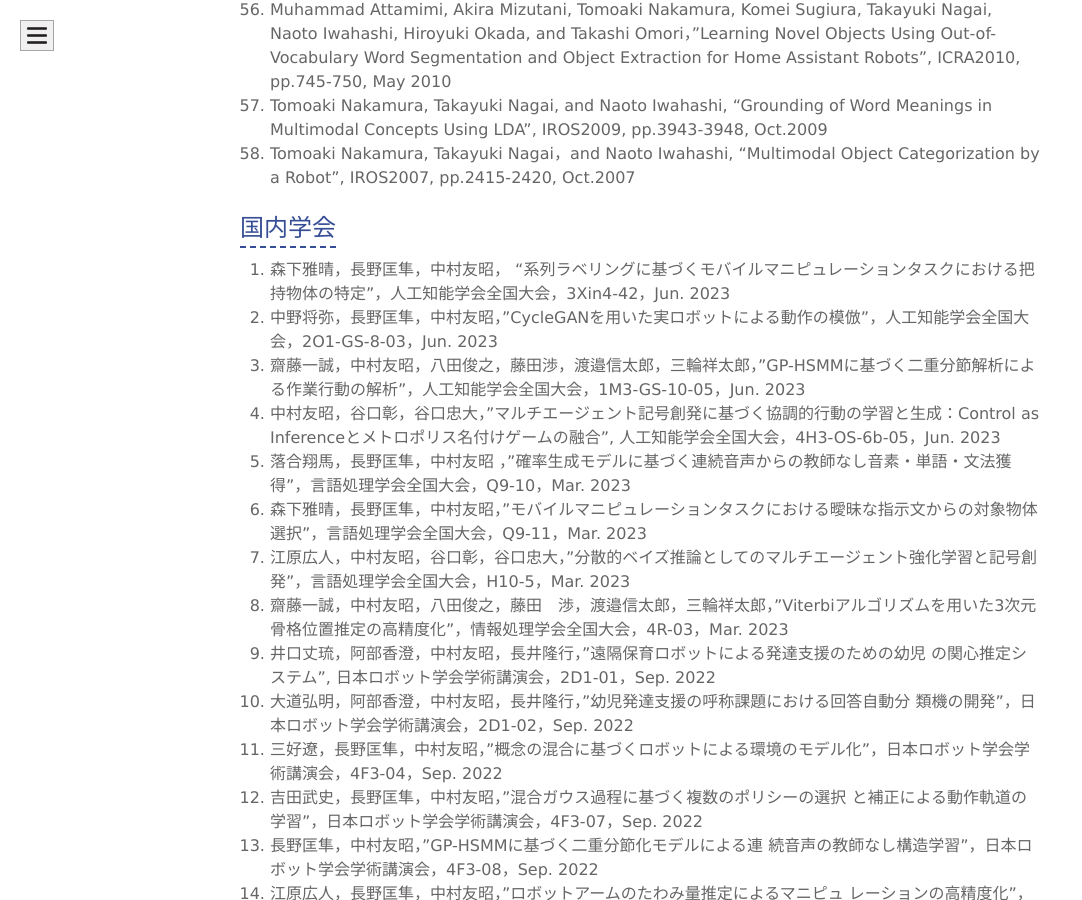
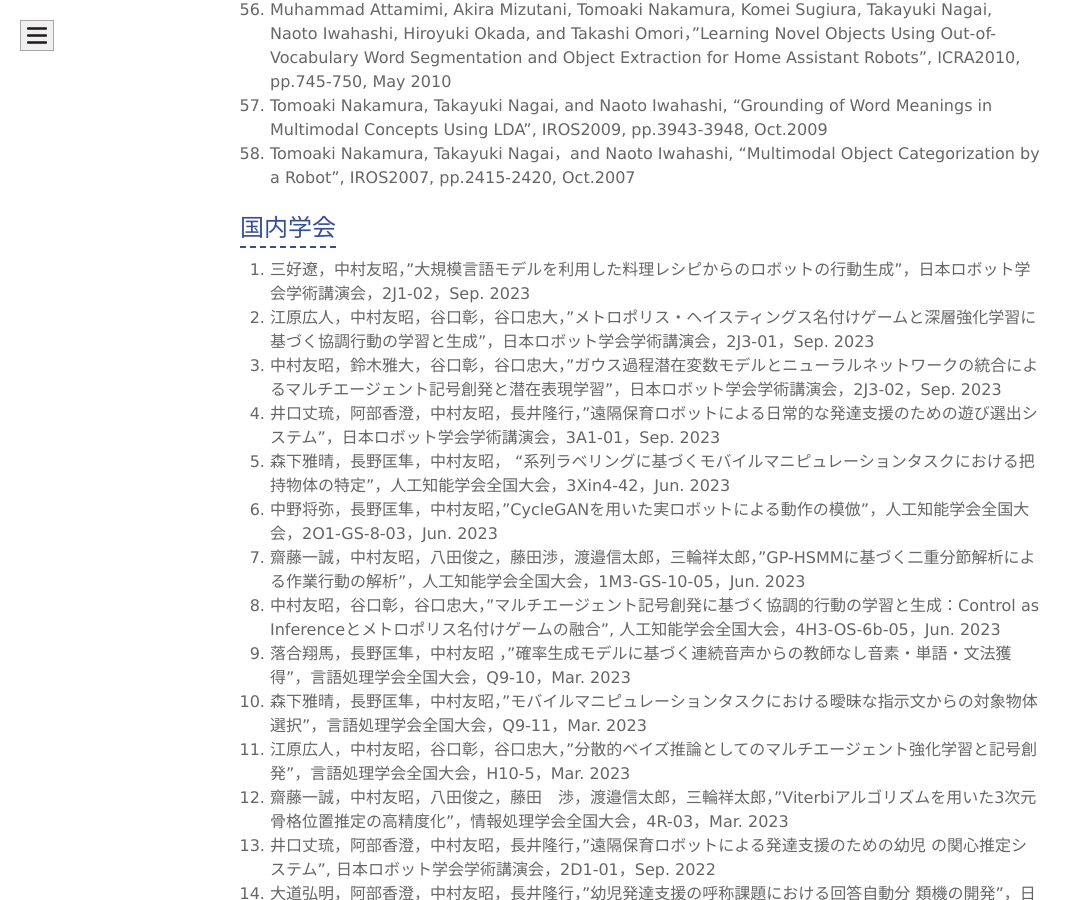
Before and after one commit to naka-lab/naka-lab.github.io, a Jekyll site: the page built from subpages/pub.md, in a window 1280 px wide and 900 px high, scrolled down 8977 px. Shown: the whole window, without its empty margins (0-1082 px from the left). Built offline with Jekyll 4.4.1, drawn with Linux system fonts in a browser that asks for light colours.

Commit message:
Update pub.md

```diff
--- a/subpages/pub.md
+++ b/subpages/pub.md
@@ -146,6 +146,10 @@ Signal Processing, pp. 13-16, Feb. 2020
 
 
 ## 国内学会
+1. 三好遼，中村友昭，"大規模言語モデルを利用した料理レシピからのロボットの行動生成"，日本ロボット学会学術講演会，2J1-02，Sep. 2023
+1. 江原広人，中村友昭，谷口彰，谷口忠大，"メトロポリス・ヘイスティングス名付けゲームと深層強化学習に基づく協調行動の学習と生成"，日本ロボット学会学術講演会，2J3-01，Sep. 2023
+1. 中村友昭，鈴木雅大，谷口彰，谷口忠大，"ガウス過程潜在変数モデルとニューラルネットワークの統合によるマルチエージェント記号創発と潜在表現学習"，日本ロボット学会学術講演会，2J3-02，Sep. 2023
+1. 井口丈琉，阿部香澄，中村友昭，長井隆行，"遠隔保育ロボットによる日常的な発達支援のための遊び選出システム"，日本ロボット学会学術講演会，3A1-01，Sep. 2023
 1. 森下雅晴，長野匡隼，中村友昭， "系列ラベリングに基づくモバイルマニピュレーションタスクにおける把持物体の特定"，人工知能学会全国大会，3Xin4-42，Jun. 2023
 1. 中野将弥，長野匡隼，中村友昭，"CycleGANを用いた実ロボットによる動作の模倣"，人工知能学会全国大会，2O1-GS-8-03，Jun. 2023
 1. 齋藤一誠，中村友昭，八田俊之，藤田渉，渡邉信太郎，三輪祥太郎，"GP-HSMMに基づく二重分節解析による作業行動の解析"，人工知能学会全国大会，1M3-GS-10-05，Jun. 2023
```
